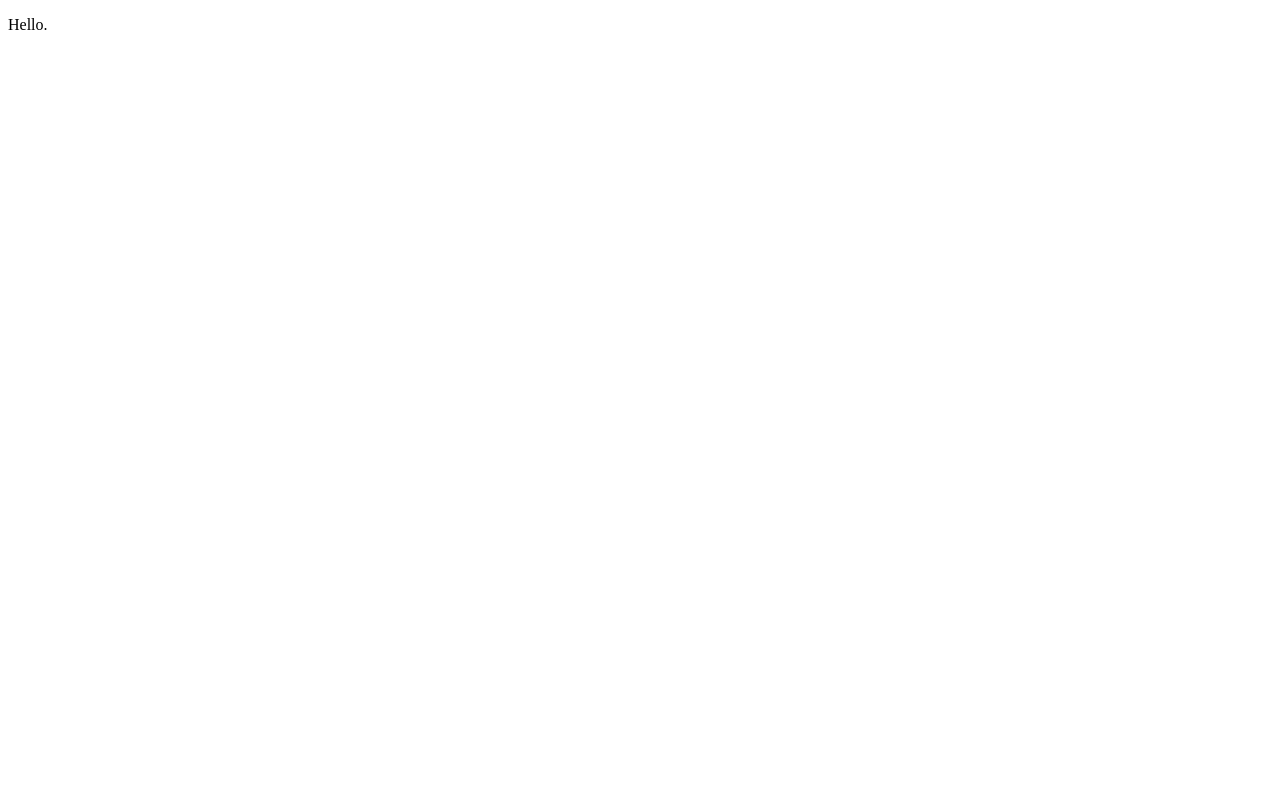
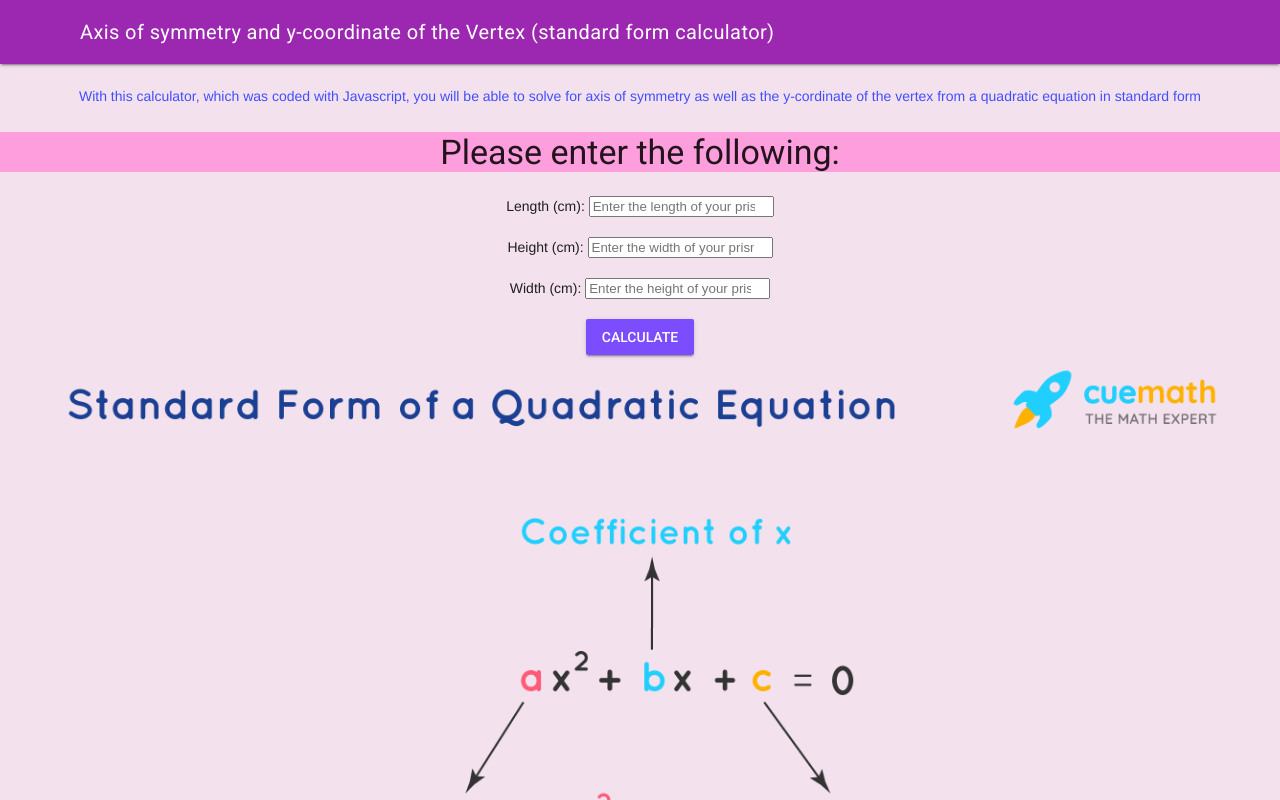
Before and after one commit to ICS20-Programming-JulienL/Assign-03-HTML-VertexAxisOfSymmCalculation, a plain HTML site: page index.html in a window 1280 px wide. Drawn offline with nearby package versions, Linux system fonts and the light colour scheme.

Commit message:
Finished layout of website

```diff
--- /dev/null
+++ b/css/style.css
@@ -0,0 +1,19 @@
+/* Created by: Julien Lamoureux
+* Created on: April 2023
+* This CSS file defines the style for index.html
+* Assign-03-HTML-VertexAxisOfSymmCalculation
+*/
+
+body {
+  background-color: #f3e2ed;
+}
+
+h3 {
+  background-color: #ff9edd;
+  padding: 40px;
+  text-align: center;
+}
+
+p {
+  color: #424fff;
+}
--- a/index.html
+++ b/index.html
@@ -1,6 +1,63 @@
 <!DOCTYPE html>
-<html>
+<!-- Assign-03-HTML-VertexAxisOfSymmCalculation -->
+<html lang="en-ca">
+  <head>
+    <!--Meta Data-->
+    <meta charset="utf-8">
+    <meta name="description" content="Axis of symmetry and y-coordinate of the Vertex (standard form calculator) ">
+    <meta name="keywords" content="Immaculata, ics2o">
+    <meta name="author" content="Julien L.">
+    <meta name="viewport" content="width=device-width, initial-scale=1.0">
+    <!-- For the favicon on this page -->
+    <link rel="apple-touch-icon" sizes="180x180" href="./fav_index/apple-touch-icon.png">
+    <link rel="icon" type="image/png" sizes="32x32" href="./fav_index/favicon-32x32.png">
+    <link rel="icon" type="image/png" sizes="16x16" href="./fav_index/favicon-16x16.png">
+    <link rel="manifest" href="./fav_index/site.webmanifest">
+    <link rel="stylesheet" href="./css/style.css">
+    <!-- Google's MDL -->
+    <link rel="stylesheet" href="https://fonts.googleapis.com/icon?family=Material+Icons">
+    <link rel="stylesheet" href="https://code.getmdl.io/1.3.0/material.purple-deep_purple.min.css"/>
+    <link rel="stylesheet" href="http://fonts.googleapis.com/css?family=Roboto:300,400,500,700" type="text/css">
+    <title>Axis of symmetry and y-coordinate of the Vertex (standard form calculator) </title>
+  </head>
   <body>
-    <p>Hello.</p>
+    <script src="./js/script.js"></script>
+    <!-- Google's MDL -->
+    <script defer src="https://code.getmdl.io/1.3.0/material.min.js"></script>
+
+    <div class = "mdl-layout mdl-js-layout mdl-layout--fixed-header">
+      <!-- Web page header -->
+      <header class = "mdl-layout__header">
+        <div class = "mdl-layout__header-row">
+          <span class = "mdl-layout-title">Axis of symmetry and y-coordinate of the Vertex (standard form calculator) </span>
+        </div>
+      </header>
+      <!--Input and Textfield code-->
+      <center>
+        <br>
+        <p>With this calculator, which was coded with Javascript, you will be able to solve for axis of symmetry as well as the y-cordinate of the vertex from a quadratic equation in standard form </p>
+        <h3>Please enter the following:</h3>
+        <form action="javascript:calculateVolumeSurfaceArea()">
+          <label for="coefficient-a">Length (cm):</label>
+          <input type="number" id="coefficient-a" step=".001" placeholder="Enter the length of your prism"><br><br>
+          <label for="coefficient-b">Height (cm):</label>
+          <input type="number" id="coefficient-b" step=".001" placeholder="Enter the width of your prism"><br><br>
+          <label for="constant-c">Width (cm):</label>
+          <input type="number" id="constant-c" step=".001" placeholder="Enter the height of your prism"><br><br>
+        <!-- Accent-colored raised button -->
+        <button class="mdl-button mdl-js-button mdl-button--raised mdl-button--accent" onclick ="calculateVolumeSurfaceArea()()">
+          Calculate
+        </button>
+        </form>
+        <!-- Create a space where the user information will be displayed -->
+        <div id="answer1">
+        </div>
+        <div id="answer2">
+        </div>
+        <img src="./images/standard-form-of-quadratic-equation.png" alt="Quaddratic Equation" height="500" length="750">
+        <!-- MDL Progress Bar with Indeterminate Progress -->
+        <div id="p2" class="mdl-progress mdl-js-progress mdl-progress__indeterminate"></div>
+      </center>
+    </div>
   </body>
 </html>
--- /dev/null
+++ b/js/script.js
@@ -0,0 +1,29 @@
+// Copyright (c) 2023 Julien Lamoureux inc. All rights reserved
+//
+// Created by: Julien Lamoureux
+// Created on: April 2023
+// This file contains the JS functions for index.html
+
+"use strict";
+
+function calculateVolumeSurfaceArea() {
+  // get the length from user input
+  let coefficientA= parseFloat(document.getElementById("coefficient-a").value)
+
+	// get the height from user input
+  let coefficientB= parseFloat(document.getElementById("coefficient-b").value)
+
+  // get the width from user input
+  let constantC= parseFloat(document.getElementById("constant-c").value)
+
+
+  //calculate the volume
+  let axisOfSymm = (-1*coefficientB)/(2*coefficientA);
+  let yCoordinate = coefficientA*axisOfSymm**2+coefficientB*axisOfSymm+constantC
+
+  // display the volume and surface area
+
+  document.getElementById('answer1').innerHTML = "The volume of your rectangular prism is " +axisOfSymm.toFixed(2)+"cm<sup>3</sup>.";
+  // display how much the government will pay
+  document.getElementById('answer2').innerHTML = "The surface area of your rectangular prism is "+yCoordinate.toFixed(2)+"cm<sup>2</sup>.";
+}
```
Also changed, not shown: fav_index/android-chrome-192x192.png (added), fav_index/android-chrome-512x512.png (added), fav_index/apple-touch-icon.png (added), fav_index/favicon-16x16.png (added), fav_index/favicon-32x32.png (added), fav_index/favicon.ico (added), images/standard-form-of-quadratic-equation.png (added), site.webmanifest (added).
